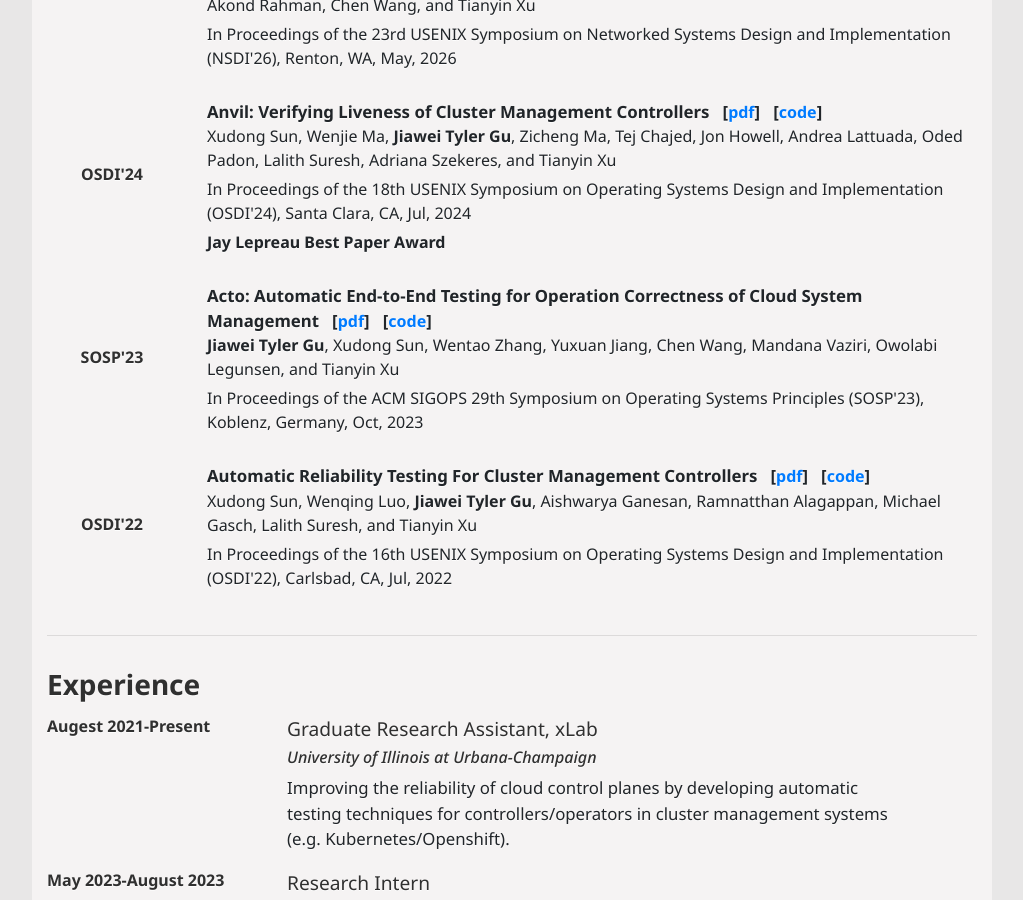
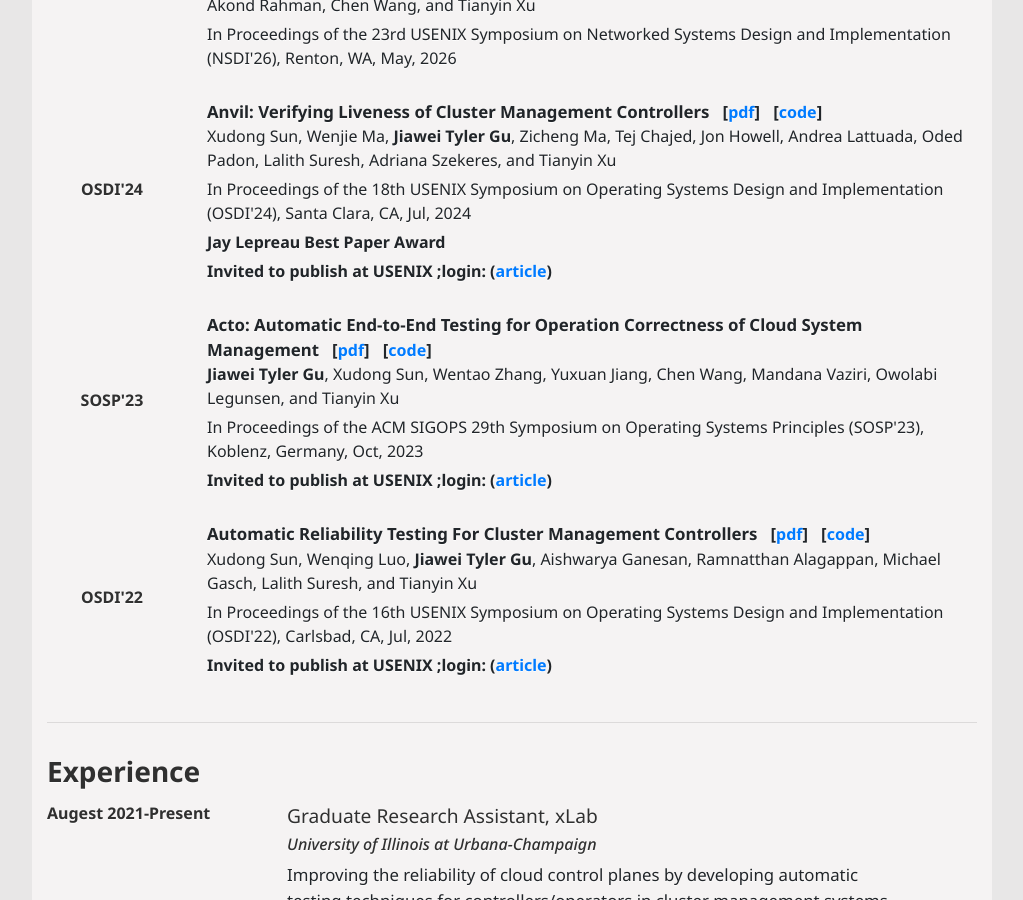
Before and after one commit to tylergu/tylergu.github.io, a Jekyll site: the page built from index.html, in a window 1280 px wide and 900 px high, scrolled down 774 px. Shown: the whole window, without its empty margins (128-1151 px from the left). Built offline with Jekyll 4.4.1, drawn with Linux system fonts in a browser that asks for light colours.

Commit message:
Login articles
Signed-off-by: Tyler Gu <jiaweig3@illinois.edu>

```diff
--- a/_data/publications.yml
+++ b/_data/publications.yml
@@ -20,7 +20,9 @@
   conference: OSDI'24
   file: papers/anvil.pdf
   code: https://github.com/xlab-uiuc/anvil
-  note: <b>Jay Lepreau Best Paper Award</b>
+  extra_notes:
+    - <b>Jay Lepreau Best Paper Award</b>
+    - "<b>Invited to publish at USENIX ;login: (<a class='paperauthors' target='_blank' href='https://www.usenix.org/publications/loginonline/anvil-building-formally-verified-kubernetes-controllers'>article</a>)</b>"
 - title: "Acto: Automatic End-to-End Testing for Operation Correctness of Cloud System Management"
   author: >
     <b>Jiawei Tyler Gu</b>, Xudong Sun, Wentao Zhang, Yuxuan Jiang, Chen Wang, Mandana Vaziri, Owolabi Legunsen, and Tianyin Xu
@@ -32,6 +34,8 @@
   conference: SOSP'23
   file: papers/acto.pdf
   code: https://github.com/xlab-uiuc/acto
+  extra_notes:
+  - "<b>Invited to publish at USENIX ;login: (<a class='paperauthors' target='_blank' href='https://www.usenix.org/publications/loginonline/acto-push-button-end-end-testing-operation-correctness-kubernetes-operators'>article</a>)</b>"
 - title: Automatic Reliability Testing For Cluster Management Controllers
   author: >
     Xudong Sun, Wenqing Luo, <b>Jiawei Tyler Gu</b>,
@@ -45,3 +49,5 @@
   conference: OSDI'22
   file: papers/sieve.pdf
   code: https://github.com/sieve-project/sieve
+  extra_notes:
+  - "<b>Invited to publish at USENIX ;login: (<a class='paperauthors' target='_blank' href='https://www.usenix.org/publications/loginonline/sieve-chaos-testing-kubernetes-controllers'>article</a>)</b>"
--- a/_includes/publications.html
+++ b/_includes/publications.html
@@ -20,7 +20,9 @@
         <p class="paperauthors"> {{ publication.author }} </p>
         <p class="paperauthors"> {{ publication.booktitle }}, {{ publication.address }},
             {{ publication.month }}, {{ publication.year }} </p>
-        <p class="paperauthors"> {{ publication.note }} </p>
+        {% for note in publication.extra_notes %}
+            <p class="paperauthors"> {{ note }} </p>
+        {% endfor %}
     </div>
     &nbsp;
 </div>
```
